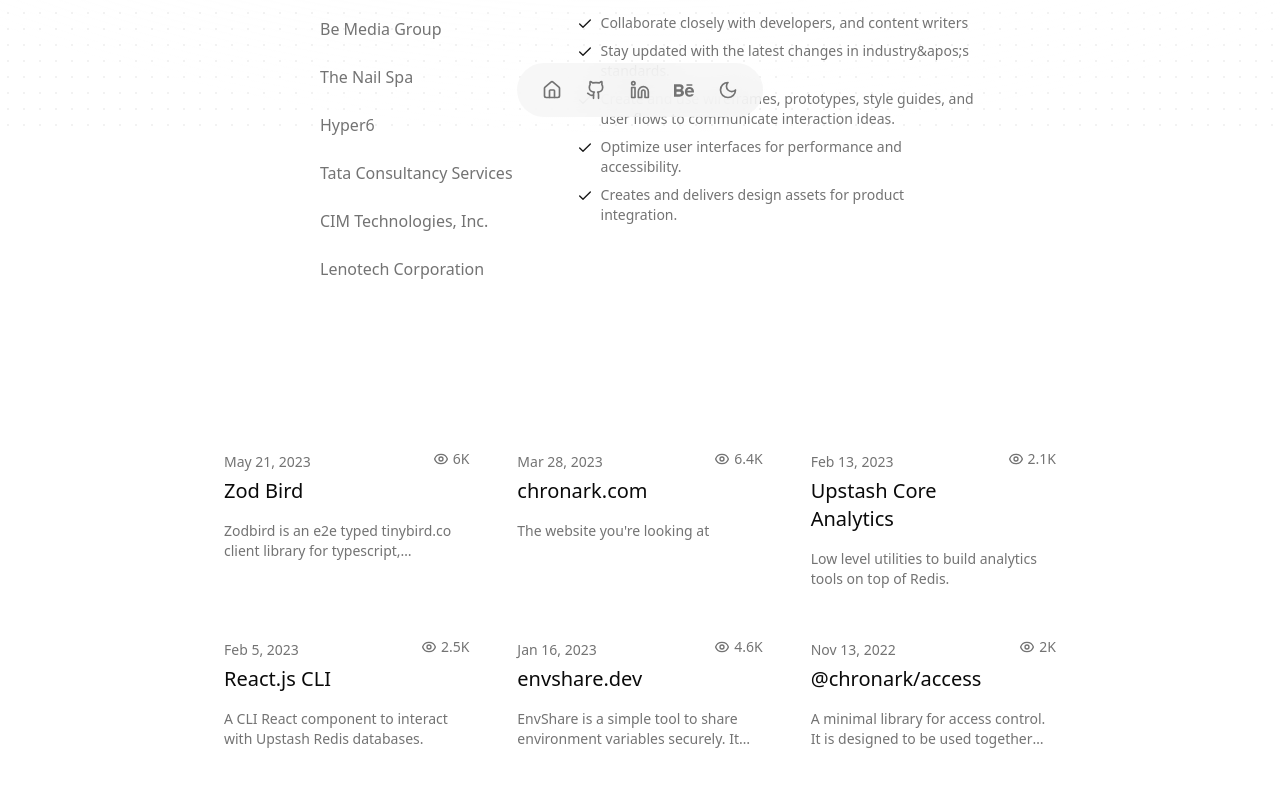
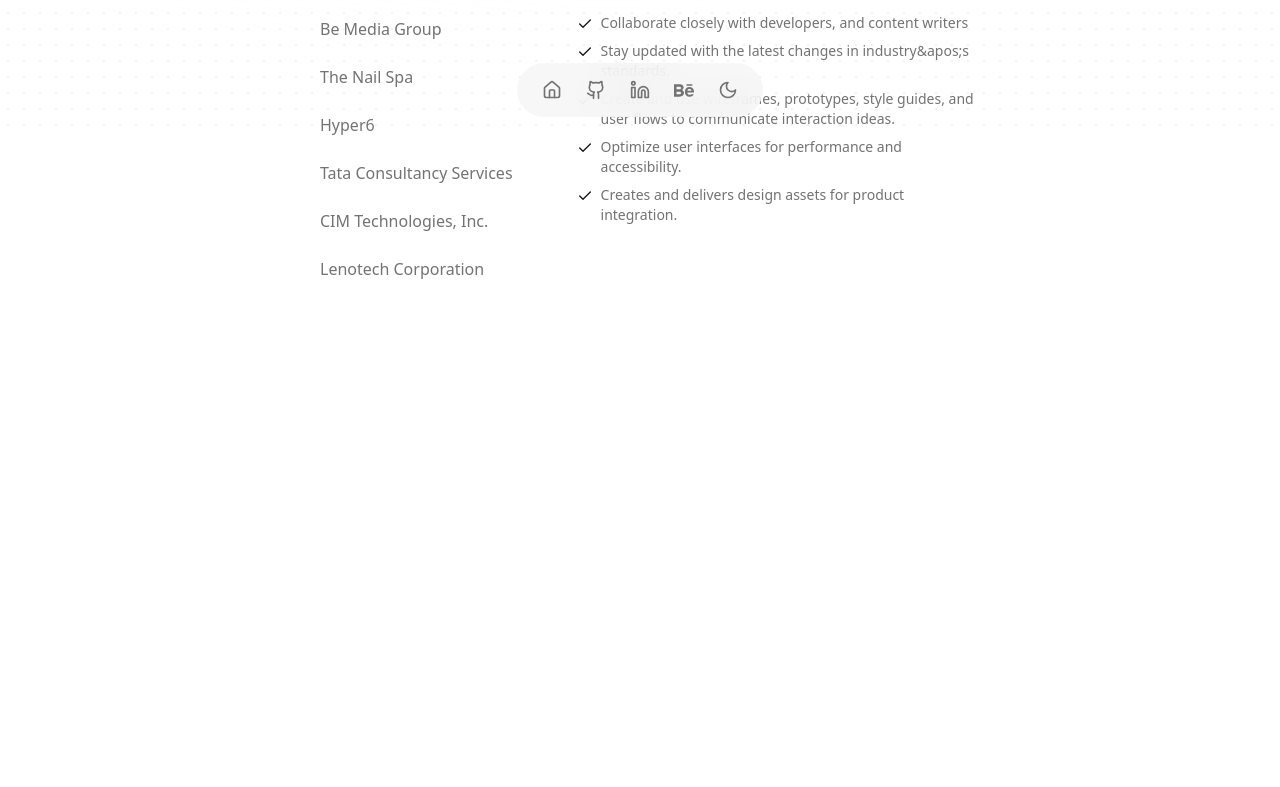
Before and after one commit to icandrew/portfolio, a Next.js app: page / in a window 1280 px wide. Shown: the part 667-1454 px from the top of the page. After the commit the page ends 1084 px from the top, so only its background shows below. Built offline with nearby package versions, Linux system fonts and the light colour scheme.

Commit message:
Removed portfolio grid

```diff
--- a/app/page.tsx
+++ b/app/page.tsx
@@ -2,7 +2,6 @@
 import { Portfolio } from "@/components/portfolio"
 import { Background } from "@/components/ui/background-pattern"
 import { AnimatedModalDemo } from "@/components/animated-modal-demo"
-import ProjectGrid from "@/components/project-grid"
 
 export default function HomePage() {
   return (
@@ -19,7 +18,6 @@
           </div>
           <div className="space-y-16 py-16">
             <Portfolio />
-            <ProjectGrid />
           </div>
         </div>
       </div>
```
